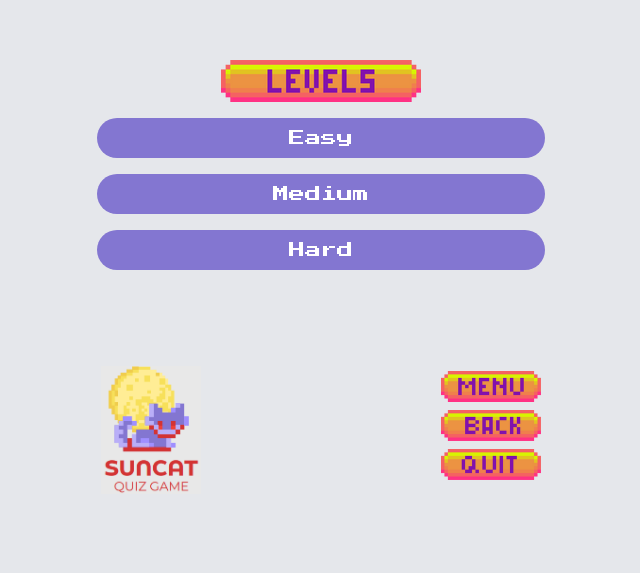
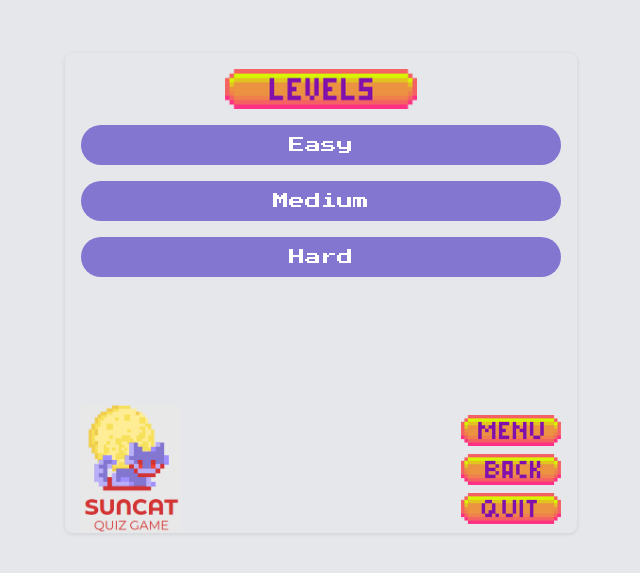
Before and after one commit to jonribeiro23/suncat-front, a plain HTML site: page level.html in a window 1280 px wide. Shown: the part 107-680 px from the top of the page, without its empty margins (319-959 px from the left). Drawn offline with nearby package versions, Linux system fonts and the light colour scheme.

Commit message:
style: alteração layout com container

```diff
--- a/level.html
+++ b/level.html
@@ -1,55 +1,70 @@
 <html>
+
 <head>
     <script src="https://cdn.tailwindcss.com"></script>
-  <link href="https://cdnjs.cloudflare.com/ajax/libs/font-awesome/5.15.3/css/all.min.css" rel="stylesheet"/>
+    <link href="https://cdnjs.cloudflare.com/ajax/libs/font-awesome/5.15.3/css/all.min.css" rel="stylesheet" />
     <style>
         @import url('https://fonts.googleapis.com/css2?family=Press+Start+2P&display=swap');
+
         body {
             font-family: 'Press Start 2P', cursive;
+            background-color: #E5E7EB;
+        }
+
+        .container {
+            box-shadow: 0 1px 4px rgba(0, 0, 0, 0.1);
+            height: 60vh;
         }
     </style>
 </head>
- <body class="bg-gray-200 flex flex-col items-center justify-center min-h-screen mx-auto">
+
+<body class="flex items-center justify-center min-h-screen">
+
+    <!-- Main container for the entire screen content -->
+    <div class="container mx-auto p-4 max-w-lg rounded-lg">
+
         <!-- Image container with responsive design -->
-  <div class="mb-4 max-w-md mx-auto">
-   <img alt="Pixel art button with the text 'LEVEL' and a cursor clicking on it" class="w-full" src="./img/levels.png" />
+        <div class="mb-4 flex justify-center">
+            <img alt="Pixel art button with the text 'LEVEL' and a cursor clicking on it" style="width: 40%"
+                src="./img/levels.png" />
         </div>
+
         <!-- Button container with responsive design -->
-  <div class="space-y-4 mb-4 text-center max-w-md mx-auto">
-   <button onclick="window.location.href='./perguntas.html';" class="bg-[#8376d1] text-white py-2 px-8 rounded-full w-full">
+        <div class="space-y-4 text-center">
+            <button onclick="window.location.href='./perguntas.html';"
+                class="bg-[#8376d1] text-white py-2 px-8 rounded-full w-full">
                 Easy
             </button>
-   <button onclick="window.location.href='./perguntas.html';" class="bg-[#8376d1] text-white py-2 px-8 rounded-full w-full">
+            <button onclick="window.location.href='./perguntas.html';"
+                class="bg-[#8376d1] text-white py-2 px-8 rounded-full w-full">
                 Medium
             </button>
-   <button onclick="window.location.href='./perguntas.html';" class="bg-[#8376d1] text-white py-2 px-8 rounded-full w-full">
+            <button onclick="window.location.href='./perguntas.html';"
+                class="bg-[#8376d1] text-white py-2 px-8 rounded-full w-full">
                 Hard
             </button>
         </div>
+
         <!-- Cat image container with responsive design -->
-  <!-- Menu buttons container with responsive design -->
-    <div class="flex justify-between max-w-md mx-auto mb-8 mt-20">
+        <div class="flex justify-between items-center" style="margin-top:8rem">
             <img alt="Pixel art of a cat with a moon in the background" src="./src/img/211-269-max.png" width="100" />
 
-        <div class="flex flex-col justify-center ml-60">
-            <button
-                class="text-yellow-200 rounded-full  mb-2"
-                onclick="window.location.href='./start.html';"
-                >
-                <img src="./img/menu_buttons.png" alt=""  width="100">
+            <!-- Menu buttons container with responsive design -->
+            <div class="flex flex-col justify-center ml-8 space-y-2">
+                <button class="text-yellow-200 rounded-full" onclick="window.location.href='./start.html';">
+                    <img src="./img/menu_buttons.png" alt="Menu" width="100">
                 </button>
-            <button
-                onclick="window.location.href='./start.html';"
-                class="text-yellow-200 rounded-full  mb-2">
-                <img src="./img/back_buttonpng.png" alt="" width="100">
+                <button class="text-yellow-200 rounded-full" onclick="window.location.href='./start.html';">
+                    <img src="./img/back_buttonpng.png" alt="Back" width="100">
                 </button>
-            <button
-                onclick="window.location.href='./login.html';"
-                class="text-yellow-200 rounded-full  mb-2">
-                <img src="./img/quit_button.png" alt="" width="100">
+                <button class="text-yellow-200 rounded-full" onclick="window.location.href='./login.html';">
+                    <img src="./img/quit_button.png" alt="Quit" width="100">
                 </button>
             </div>
         </div>
 
+    </div>
+
 </body>
+
 </html>
```
Lines whose indentation alone changed are shown as unchanged.
